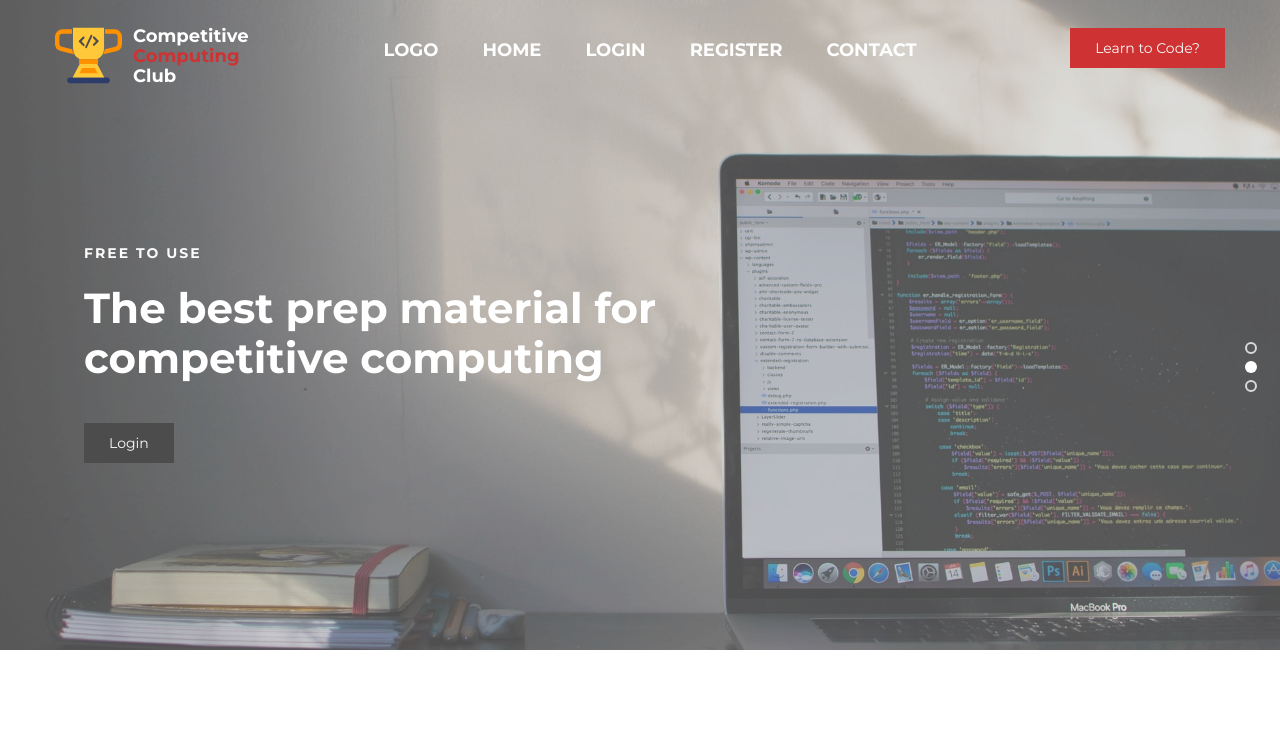
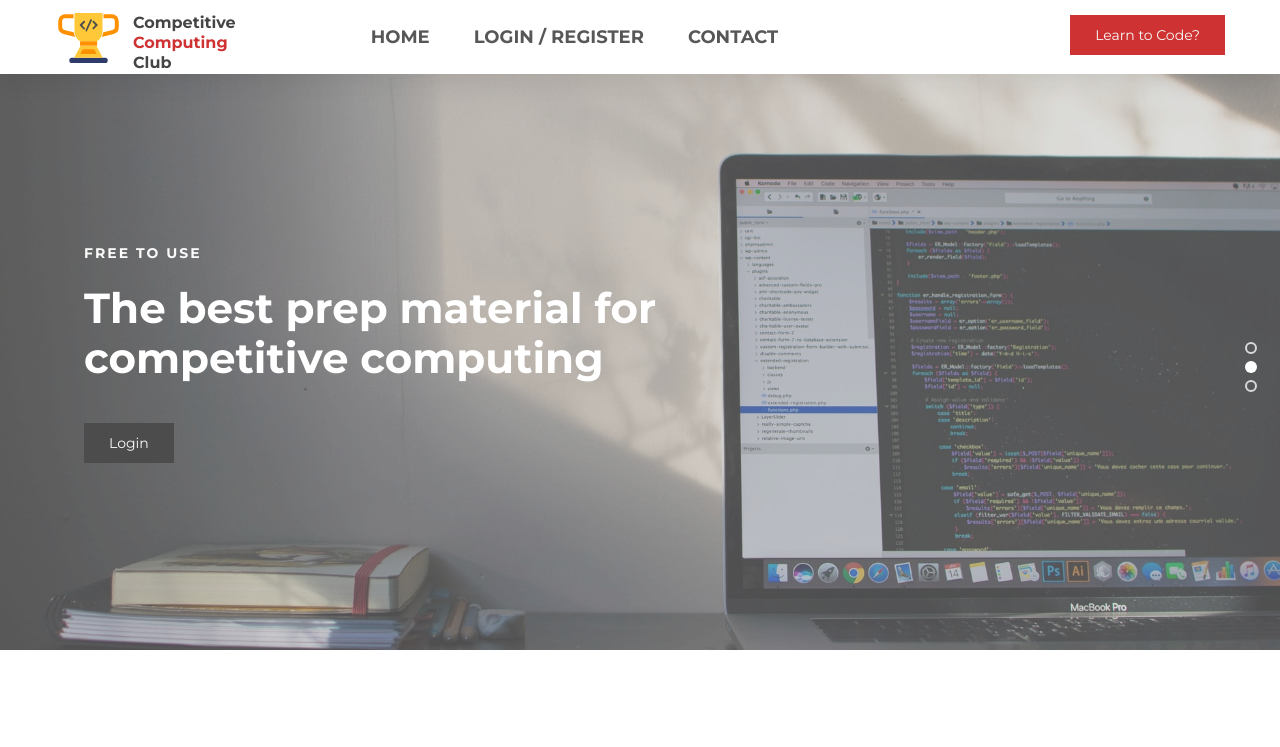
Before and after one commit to tacticool1011/CCC_Web, a plain HTML site: page index.html in a window 1280 px wide. Shown: the top 747 px of the page. Drawn offline with Linux system fonts and the light colour scheme.

Commit message:
Finished login/register

```diff
--- a/index.html
+++ b/index.html
@@ -55,12 +55,12 @@ http://www.templatemo.com/tm-515-eatery
 				<!-- lOGO TEXT HERE -->
 
 
-                    <a href="index.html" class="navbar-brand" style="padding: 1px; padding-left: 0px; padding-bottom: px">
+				<a href="index.html" class="navbar-brand" style="padding: 1px; padding-left: 0px;">
 
-						<img src="images/ccc-logo.svg" alt="" width="67" height="67" style="padding-bottom: 8px">
+					<img src="images/ccc-logo.svg" alt="" width="67" height="67" style="padding-bottom: 17px">
 
 			   </a>
-			   		<a href="index.html" class="navbar-brand" style="padding: 1px; padding-left: 25px">
+				<a href="index.html" class="navbar-brand" style="padding: 1px; padding-left: 25px; font-size: 16px;">
 					Competitive<span><br>Computing</span><br>Club
 			   </a>
 
@@ -69,11 +69,9 @@ http://www.templatemo.com/tm-515-eatery
 		   <!-- MENU LINKS IN NAV BAR-->
 		   <div class="collapse navbar-collapse">
 				<ul class="nav navbar-nav navbar-nav-first" >
-                         <li><a href="#home" class="smoothScroll" style="font-size: 18px">Logo</a></li>
 					 <li><a href="#about" class="smoothScroll" style="font-size: 18px">Home</a></li>
-                         <li><a href="login.html" class="smoothScroll" style="font-size: 18px">Login</a></li>
-                         <li><a href="register.html" class="smoothScroll" style="font-size: 18px">Register</a></li>
-						 <li><a href="#contact" class="smoothScroll" style="font-size: 18px">Contact</a></li>
+					 <li><a href="login.html" class="smoothScroll" style="font-size: 18px">Login / Register</a></li>
+					 <li><a href="index.html#contact" class="smoothScroll" style="font-size: 18px">Contact</a></li>
 				</ul>
 
 
@@ -299,7 +297,6 @@ http://www.templatemo.com/tm-515-eatery
                     <div class="col-md-12 col-sm-12">
                          <div class="section-title wow fadeInUp" data-wow-delay="0.1s">
                               <h2>How to use this website</h2>
-                              <h4>Tea Time &amp; Dining</h4>
                          </div>
                     </div>
 
@@ -440,7 +437,7 @@ http://www.templatemo.com/tm-515-eatery
                               <div class="item">
                                    <p>Integer posuere erat a ante venenatis dapibus posuere velit aliquet. Maecenas faucibus mollis interdum ullamcorper nulla non.</p>
                                         <div class="tst-author">
-                                             <h4>Digital Carlson</h4>
+                                             <h4>Hugh</h4>
                                              <span>Pharetra quam sit amet</span>
                                         </div>
                               </div>
--- a/js/custom.js
+++ b/js/custom.js
@@ -13,13 +13,15 @@
       $(".navbar-collapse").collapse('hide');
     });
 
-    $(window).scroll(function() {
-      if ($(".navbar").offset().top > 50) {
-        $(".navbar-fixed-top").addClass("top-nav-collapse");
-          } else {
-            $(".navbar-fixed-top").removeClass("top-nav-collapse");
-          }
-    });
+	$(".navbar-fixed-top").addClass("top-nav-collapse");
+
+    //$(window).scroll(function() {
+    //  if ($(".navbar").offset().top > 50) {
+    //    $(".navbar-fixed-top").addClass("top-nav-collapse");
+    //      } else {
+    //        $(".navbar-fixed-top").removeClass("top-nav-collapse");
+    //      }
+    //});
 
 
     // SLIDER
```
Also changed, not shown: login.html (+9 -11 lines). Lines whose indentation alone changed are shown as unchanged.
